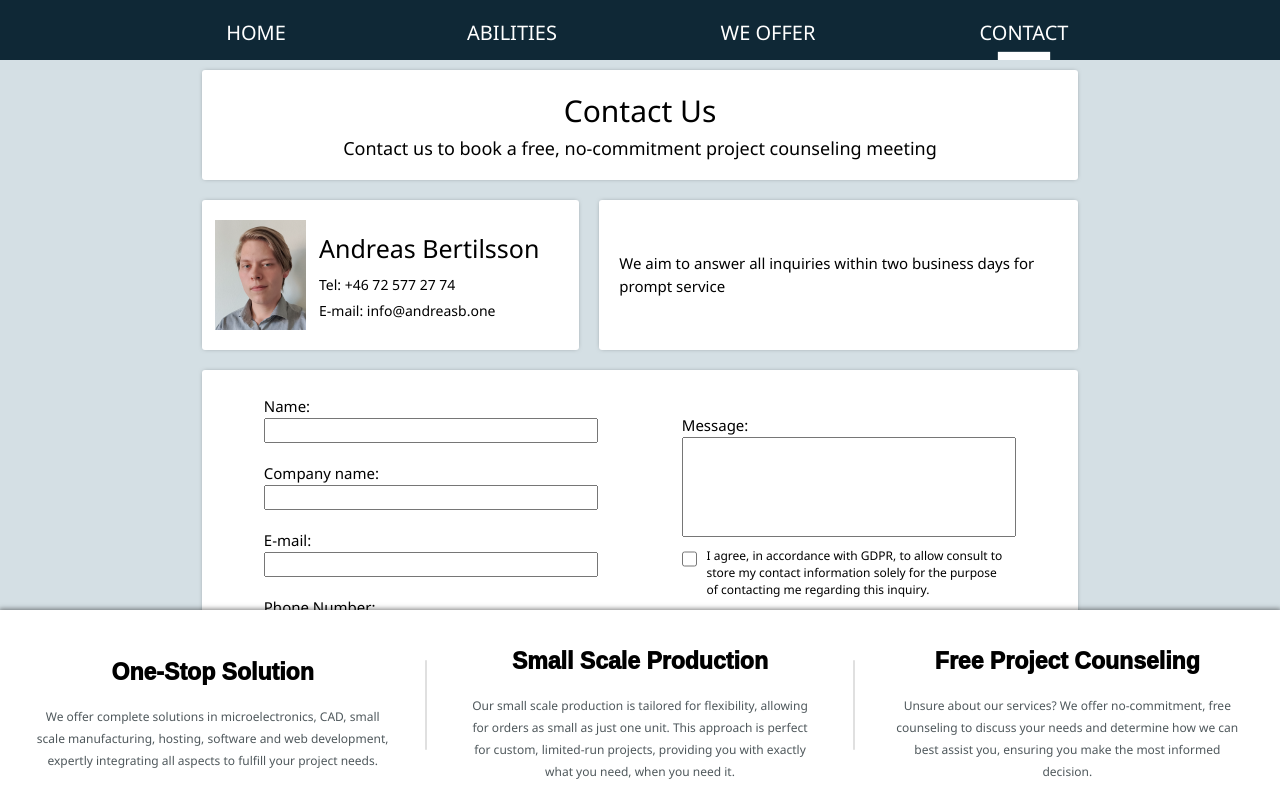
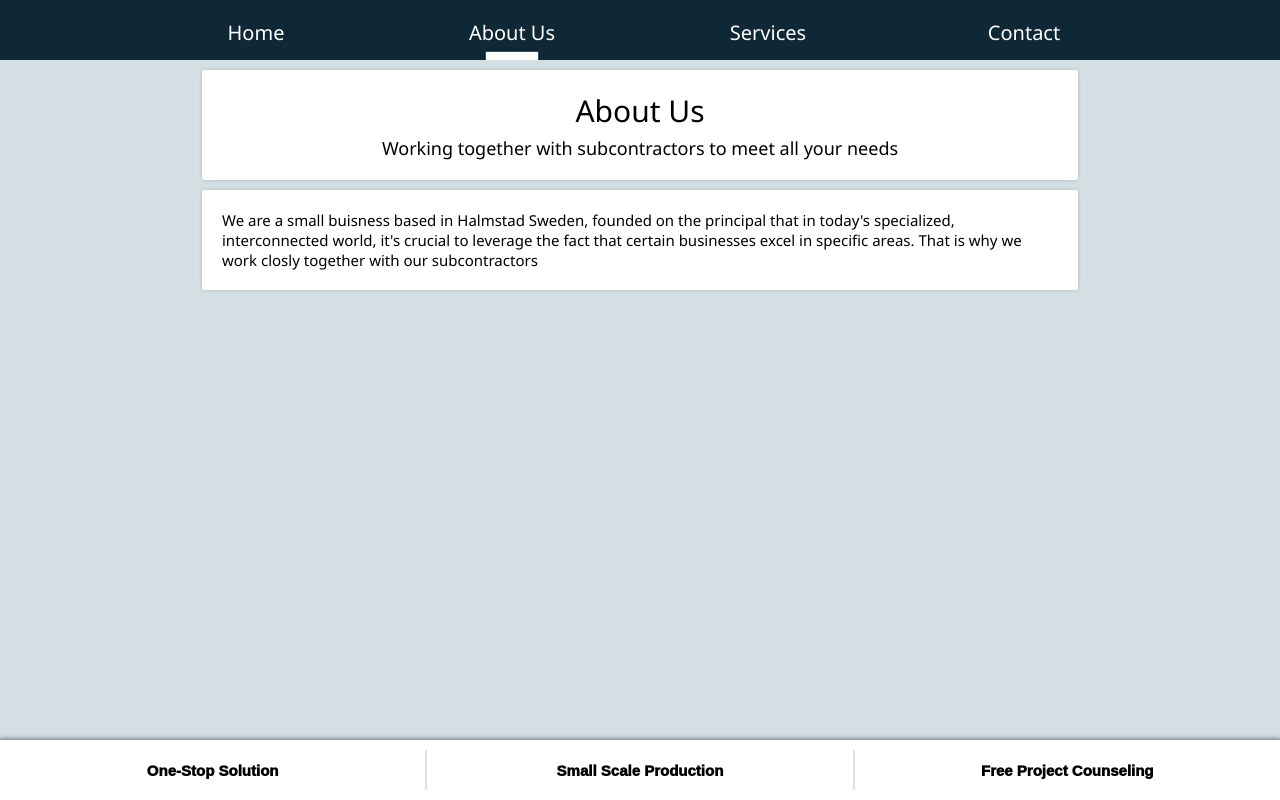
Before and after one commit to Bertil1212/consult, a Flask app: page / in a window 1280 px wide. Run offline with Flask 3, Linux system fonts and the light colour scheme; some libraries are stand-ins or nearby versions.

Commit message:
Working on about us
home and about us left

```diff
--- a/static/body.css
+++ b/static/body.css
@@ -11,3 +11,19 @@
     --light: #FFFFFF;
 
 }
+
+.title{
+    font-size: 30px;
+    text-align: center;
+}
+
+.subtitle{
+    text-align: center;
+    font-size: 18px;
+    margin-top: 5px;
+
+}
+
+.text{
+    font-size: 15px;
+}
--- a/static/contact.css
+++ b/static/contact.css
@@ -19,7 +19,6 @@
     display: flex;
     flex-direction: column;
     align-items: center;
-    min-height: 30px;
     padding: 20px;
 
 
@@ -31,21 +30,10 @@
     font-size: 10px;
     display: flex;
     flex-direction: column;
-    overflow: hidden;
-    padding-left: 25vw;
-    padding-right: 25vw;
 }
 
-.contact .title{
 
-    font-size: 30px;
-}
 
-.contact .text{
-    font-size: 18px;
-    margin-top: 5px;
-
-}
 
 .infoline{
     display: flex;
@@ -102,7 +90,7 @@
     flex-grow: 1;
     line-height: 23px;
     font-size: 15px;
-    text-align: left;
+    text-align: center;
     display: flex;
     justify-content: center;
 
@@ -125,6 +113,9 @@
     justify-content: center;
     align-items: center;
     padding: 20px;
+    overflow: auto;
+
+
 
 
 
@@ -163,17 +154,18 @@
 .gdprgroup label{
     font-size: 12px;
     margin: 10px;
+    margin-top: 15px;
 }
 
 .gdprgroup input{
-    margin-top: 2px;
+    margin-top: 6px;
     padding: 0px;
     height: 40px;
     width: 40px;
 }
 .contactform #submit{
-    margin-top: 20px;
-    font-size: 16px;
+    margin-top: 35px;
+    font-size: 18px;
     padding: 2px;
     padding-left: 15px;
     padding-right: 15px;
@@ -186,24 +178,11 @@
 
 
 
-@media (max-width: 1450px) {
-    .contact{
-        padding-left: 15vw;
-        padding-right: 15vw;
-    }
-
-}
 
 
 
-@media(max-width: 1000px){
-    .contact{
-        padding-left: 1vw;
-        padding-right: 1vw;
-    }
-}
+@media(max-width: 710px){
 
-@media(max-width: 710px){
     .titlecol{
         padding: 10px;
     }
@@ -228,6 +207,7 @@
     .contactform form{
 
         flex-wrap: nowrap;
+        padding-top: 20px;
 
 
     }
@@ -238,6 +218,21 @@
 
 }
 @media(max-width: 600px){
+
+    .navbar{
+        width: 100vw;
+        justify-content: space-between;
+        padding-left: 5px;
+        padding-right: 5px;
+    }
+    .navbaritem{
+        font-size: 13px;
+    }
+
+    .contacttxt.name{
+        font-size: 20px;
+    }
+
     .infoline .contactinfomore{
         display: none;
     }
--- a/static/index.css
+++ b/static/index.css
@@ -48,8 +48,10 @@ body{
 
     width: 20vw;
     padding-bottom: 20px;
+    cursor: pointer;
 
 }
+
 
 #underscore{
 
@@ -78,10 +80,11 @@ body{
 .main{
 
     background-color: var(--middle);
-    height: calc(100% - 190px);
+    height: calc(100% - 200px);
     width: 100vw;
     font-size: 500px;
-    overflow: hidden;
+    padding-left: 25vw;
+    padding-right: 25vw;
 
 
 }
@@ -98,7 +101,6 @@ body{
     display: flex;
     justify-content: space-evenly;
     align-items: center;
-    height: 190px;
 }
 
 
@@ -122,20 +124,34 @@ body{
     font-size: 23px;
     font-family: Arial, Helvetica, sans-serif;
     font-weight: 1000;
-    padding-top: 20px;
-    padding-bottom: 20px;
+    padding: 0px;
+
+    margin-top: 10px;
+    margin-bottom: 10px;
+
+
+
 }
 
 .bottomtxt{
-    text-align: justify;
+    text-align: left;
     padding-left: 5px;
     padding-right: 5px;
-    margin-bottom: 25px;
+    margin-bottom: 10px;
     line-height: 22px;
     color: var(--middledarker);
+
+    height: 90px;
 }
 
 @media (max-width: 1350px) {
+    .main{
+        padding-left: 15vw;
+        padding-right: 15vw;
+    }
+    .bottom{
+        height: 60px;
+    }
     .bottomdivider{
         height: 90px;
     }
@@ -145,9 +161,25 @@ body{
 
     }
     .bottomtxt{
-        margin-bottom: 0px;
         font-size: 12px;
-        text-align: center;
+        text-align: left;
+        padding: 0px;
+        height: 0px;
+        overflow: hidden;
+        margin: 0px;
+    }
+    .bottomdivider{
+        height: 40px;
+    }
+    .bottomtitle{
+        font-size: 15px;
+    }
+}
+
+@media(max-width: 1000px){
+    .main{
+        padding-left: 1vw;
+        padding-right: 1vw;
     }
 }
 
@@ -155,27 +187,13 @@ body{
     .main{
         height: calc(100vh - 120px);
         overflow-y: auto;
-        overflow: hidden;
+
     }
-    .bottom{
-        height: 60px;
-    }
-    .bottomdivider{
-        height: 40px;
-    }
+
+
     .navbaritem{
         font-size: 15px;
     }
-    .bottomtitle{
-        font-size: 15px;
-    }
-    .bottomtxt{
-        font-size: 12px;
-        text-align: left;
-        padding: 0px;
-        height: 0px;
-        overflow: hidden;
-        margin: 0px;
 
-    }
+
 }
--- a/static/index.js
+++ b/static/index.js
@@ -1,3 +1,6 @@
+
+var hardcodedSmallScreenBarDistances = [0.1125, 0.37, 0.63, 0.8875]
+
 var id = 0;
 function ClickNav(id){
     /*
@@ -25,22 +28,32 @@ function ClickNav(id){
 
     //Move the navbar icon
     var line = document.getElementById("underscore");
+
+    if (window.innerWidth < 600){
+        line.style.left = hardcodedSmallScreenBarDistances[id]*window.innerWidth-25+"px";
+    }else{
         var screedwidth = window.innerWidth;
         var offset = (id+1)*screedwidth/5-25;
 
         var tovw = (offset/screedwidth)*100;
 
         line.style.left = tovw+"vw";
+    }
 
 }
 //The nav icon gets abit out of line when the screen is updated.
 function UpdateScreenWidth(){
     var line = document.getElementById("underscore");
+    if (window.innerWidth < 600){
+        line.style.left = hardcodedSmallScreenBarDistances[id]*window.innerWidth-25+"px";
+    }else{
         var screedwidth = window.innerWidth;
         var offset = (id+1)*screedwidth/5-25;
         var tovw = (offset/screedwidth)*100;
         line.style.left = tovw+"vw";
     }
+
+}
 window.onresize = UpdateScreenWidth;
 
-ClickNav(3);
+ClickNav(1);
--- /dev/null
+++ b/static/services.css
@@ -0,0 +1,30 @@
+:root{
+    --dark: #0F2836;
+    --middle: #D4DFE4;
+    --middledarker: #4f585c;
+    --light: #FFFFFF;
+
+}
+
+.services .title{
+
+    font-weight: 500;
+
+    text-align: center;
+}
+
+
+.services .holder{
+    display: flex;
+    font-size: 20px;
+    flex-wrap: wrap;
+    color: var(--middledarker);
+    padding-left: 45px;
+    padding-right: 45px;
+}
+
+.services .category{
+    flex-grow: 1;
+    flex-wrap: wrap;
+    flex-direction: column;
+}
--- a/templates/index.html
+++ b/templates/index.html
@@ -8,7 +8,10 @@
     <link rel="stylesheet" href="static/index.css">
     <link rel="stylesheet" href="static/body.css">
     <link rel="stylesheet" href="static/contact.css">
-<!-- AutoReload firefox -->
+    <link rel="stylesheet" href="static/services.css">
+    <link rel="stylesheet" href="static/aboutus.css">
+
+    <!-- AutoReload firefox -->
   <script type="text/javascript" src="http://livejs.com/live.js"></script>
 </head>
 <body>
@@ -16,35 +19,76 @@
     <div class="navbar">
         <div id="underscore"></div>
         <div onclick="ClickNav(0)" class="navhome navbaritem txt">
-            HOME
+            Home
         </div>
         <div onclick="ClickNav(1)" class="navcompetences navbaritem txt">
-            ABILITIES
+            About Us
         </div>
 
         <div onclick="ClickNav(2)" class="navcompetences navbaritem txt">
-            WE OFFER
+            Services
         </div>
 
         <div onclick="ClickNav(3)" class="navcontact navbaritem txt">
-            CONTACT
+            Contact
         </div>
     </div>
 
     <div id="carousell" class="carousell">
         <div class="main homec">
-            <div class="card">hej</div>
+
+
         </div>
 
-        <div class="main competencesc">abilities</div>
+        <div class="main AboutUs">
+            <div class="card txt">
+                <div class="title">About Us</div>
+                <div class="subtitle">Working together with subcontractors to meet all your needs</div>
+            </div>
+            <div class="card text txt">
+                We are a small buisness based in Halmstad Sweden,
+                founded on the principal that
+                in today's specialized, interconnected world,
+                it's crucial to leverage the fact that certain businesses excel in specific areas.
+                That is why we work closly together with our subcontractors
 
-        <div class="main weoffer">weodffer</div>
+            </div>
+
+        </div>
+
+        <div class="main services">
+            <div class="card txt">
+                <div class="title">Services</div>
+                <div class="subtitle">One-Stop Solution to your projects involving and not limited to...</div>
+            </div>
+            <div class="holder txt">
+                <div class="card category">Project Planning</div>
+                <div class="card category">Micro Electronics</div>
+                <div class="card category">Web Design</div>
+                <div class="card category">Embedded Developement</div>
+                <div class="card category">Computer Aided Design</div>
+                <div class="card category">Web Development</div>
+                <div class="card category">Small/Large Scale Manufacturing</div>
+                <div class="card category">Project Counseling</div>
+                <div class="card category">Web Hosting</div>
+                <div class="card category">Electronics Design</div>
+                <div class="card category">Project intergration</div>
+            </div>
+
+        </div>
+
+
+
+
+
+
+
 
         <div class="main contact txt">
 
             <div class="card titlecol">
                 <div class="title">Contact Us</div>
-                <div class="text">Contact us to book a free, no-commitment project counseling meeting</div>
+                <div class="subtitle">Contact us to book a free, no-commitment project counseling meeting</div>
             </div>
 
             <div class="infoline">
@@ -130,5 +174,6 @@
     </div>
 
     <script src="static/index.js"></script>
+    <script src="static/form.js"></script>
 </body>
 </html>
```
Also changed, not shown: static/aboutus.css (added), static/form.js (added). Lines whose indentation alone changed are shown as unchanged.
